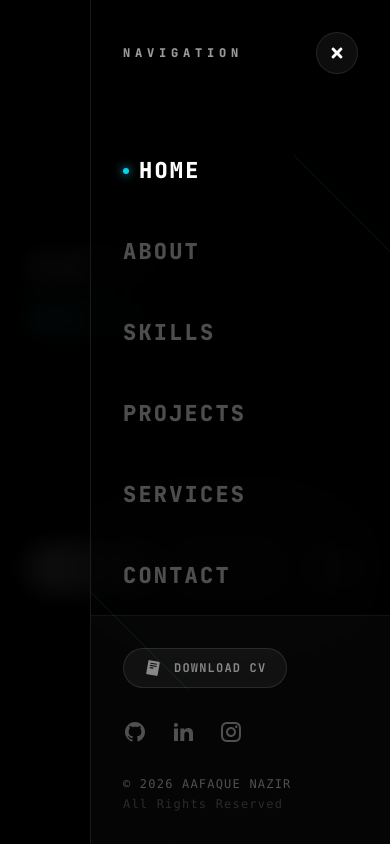
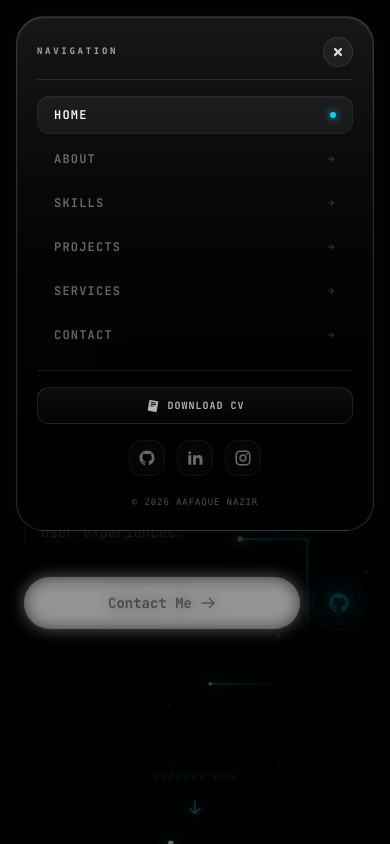
Before and after one commit to Aafaque-Nazir/Portfolio, a React (Vite) app: page / in a window 390 px wide. Both pictures are taken after a click on the button "Open Menu". Shown: the top 844 px of the page. Built offline with nearby package versions, Linux system fonts and the light colour scheme.

Commit message:
feat: implement dynamic island-style responsive navigation and home page template

```diff
--- a/src/components/Navbar.jsx
+++ b/src/components/Navbar.jsx
@@ -4,10 +4,43 @@ import {
   RiGithubFill,
   RiLinkedinFill,
   RiInstagramLine,
+  RiArrowRightLine
 } from "react-icons/ri";
 import { PiReadCvLogoFill } from "react-icons/pi";
 import { motion, AnimatePresence } from "framer-motion";
 import { NavLink, useLocation } from "react-router-dom";
+
+// Framer Motion Animation Variants for the liquid dynamic island expansion
+const menuVariants = {
+  hidden: {
+    opacity: 0,
+    height: 0,
+    transition: {
+      staggerChildren: 0.04,
+      staggerDirection: -1,
+      height: { duration: 0.35, ease: [0.16, 1, 0.3, 1] }
+    }
+  },
+  visible: {
+    opacity: 1,
+    height: "auto",
+    transition: {
+      staggerChildren: 0.06,
+      delayChildren: 0.05,
+      height: { duration: 0.45, ease: [0.16, 1, 0.3, 1] }
+    }
+  }
+};
+
+const itemVariants = {
+  hidden: { opacity: 0, y: -12, scale: 0.96 },
+  visible: {
+    opacity: 1,
+    y: 0,
+    scale: 1,
+    transition: { type: "spring", stiffness: 350, damping: 26 }
+  }
+};
 
 export default function Navbar() {
   const [menuOpen, setMenuOpen] = useState(false);
@@ -26,33 +59,57 @@ export default function Navbar() {
     { name: "Contact", path: "/contact" },
   ];
 
-  // Helper to determine the "active text" for the dynamic island
   const activeItemName = navItems.find(
     (item) => item.path === location.pathname
   )?.name || "Menu";
 
   return (
     <>
+      {/* Background overlay when menu is open on mobile */}
+      <AnimatePresence>
+        {menuOpen && (
+          <motion.div
+            initial={{ opacity: 0 }}
+            animate={{ opacity: 0.6 }}
+            exit={{ opacity: 0 }}
+            onClick={() => setMenuOpen(false)}
+            className="fixed inset-0 bg-black/70 backdrop-blur-sm z-40 lg:hidden"
+          />
+        )}
+      </AnimatePresence>
+
       <motion.header
         initial={{ opacity: 0, y: -20 }}
         animate={{ opacity: 1, y: 0 }}
         transition={{ duration: 0.8, ease: "easeOut" }}
         className="fixed top-4 md:top-6 left-0 right-0 z-50 flex justify-center px-4 pointer-events-none"
       >
-        {/* Single Minimalist Center Pill */}
-        <div className="flex items-center bg-black/40 backdrop-blur-2xl border border-white/10 shadow-[0_8px_32px_rgba(0,0,0,0.4)] rounded-full px-2 py-1.5 pointer-events-auto relative">
-          <div className="absolute inset-0 rounded-full bg-gradient-to-r from-cyan-500/0 via-cyan-500/5 to-cyan-500/0 opacity-0 hover:opacity-100 transition-opacity duration-500 pointer-events-none" />
+        {/* Dynamic Island Pill Container - Upgraded Glassmorphism, Glows & Inner Shadow */}
+        <motion.div
+          layout
+          transition={{
+            type: "spring",
+            stiffness: 320,
+            damping: 28,
+            mass: 0.75
+          }}
+          style={{ borderRadius: menuOpen ? "28px" : "9999px" }}
+          className={`flex flex-col bg-gradient-to-b from-zinc-900/95 to-black/98 backdrop-blur-3xl border border-white/15 shadow-[inset_0_1px_2px_rgba(255,255,255,0.15),0_12px_40px_rgba(0,0,0,0.6),0_0_30px_rgba(34,211,238,0.06)] pointer-events-auto overflow-hidden transition-shadow duration-500 hover:shadow-[inset_0_1px_2px_rgba(255,255,255,0.2),0_12px_45px_rgba(0,0,0,0.7),0_0_30px_rgba(34,211,238,0.12)] ${
+            menuOpen ? "w-[calc(100vw-32px)] max-w-[360px] p-5" : "px-2 py-1.5"
+          }`}
+        >
+          {/* Top Row / Resting State (Always visible) */}
+          <div className="flex items-center justify-between w-full">
 
-          {/* Center Floating Pill Menu (PC) */}
+            {/* Desktop Navbar Menu (Hidden on Mobile) */}
             <nav className="hidden lg:flex items-center gap-1">
               {navItems.map((item) => (
                 <NavLink
                   key={item.name}
                   to={item.path}
                   className={({ isActive }) =>
-                  `relative px-5 py-2 rounded-full text-xs font-semibold tracking-wider transition-all duration-300 block group uppercase ${isActive
-                    ? "text-white"
-                    : "text-white/50 hover:text-white"
+                    `relative px-5 py-2 rounded-full text-xs font-semibold tracking-wider transition-all duration-300 block group uppercase ${
+                      isActive ? "text-white" : "text-white/50 hover:text-white"
                     }`
                   }
                 >
@@ -64,7 +121,6 @@ export default function Navbar() {
                           className="absolute inset-0 bg-white/10 rounded-full shadow-[inset_0_1px_1px_rgba(255,255,255,0.2)]"
                           transition={{ type: "spring", bounce: 0.2, duration: 0.6 }}
                         >
-                        {/* Subtle glowing bottom border */}
                           <div className="absolute bottom-0 left-1/4 right-1/4 h-[1px] bg-gradient-to-r from-transparent via-cyan-400 to-transparent opacity-80" />
                         </motion.div>
                       )}
@@ -73,8 +129,7 @@ export default function Navbar() {
                   )}
                 </NavLink>
               ))}
-            {/* Download CV Button PC */}
-            <div className="w-[1px] h-4 bg-white/10 mx-2"></div>
+              <div className="w-[1px] h-4 bg-white/10 mx-2" />
               <a
                 href="/AafaqueNazirCV.pdf"
                 download
@@ -83,16 +138,17 @@ export default function Navbar() {
                 className="relative px-3 py-2 rounded-full text-white/50 hover:text-cyan-400 transition-all duration-300 block group"
               >
                 <PiReadCvLogoFill size={18} className="relative z-10" />
-              <div className="absolute inset-0 bg-white/5 rounded-full opacity-0 group-hover:opacity-100 transition-opacity"></div>
+                <div className="absolute inset-0 bg-white/5 rounded-full opacity-0 group-hover:opacity-100 transition-opacity" />
               </a>
             </nav>
 
-          {/* Mobile Menu Toggle (Dynamic Island Style) */}
-          <div className="lg:hidden flex items-center gap-3 px-3 py-1">
+            {/* Mobile Bar View (Hidden on PC/Tablet when Expanded) */}
+            {!menuOpen && (
+              <div className="lg:hidden flex items-center justify-between w-full gap-8 px-3 py-1">
                 <div className="flex items-center gap-2">
                   <span className="relative flex h-1.5 w-1.5 flex-shrink-0">
-                <span className="animate-ping absolute inline-flex h-full w-full rounded-full bg-cyan-400 opacity-75"></span>
-                <span className="relative inline-flex rounded-full h-1.5 w-1.5 bg-cyan-500"></span>
+                    <span className="animate-ping absolute inline-flex h-full w-full rounded-full bg-cyan-400 opacity-75" />
+                    <span className="relative inline-flex rounded-full h-1.5 w-1.5 bg-cyan-500 shadow-[0_0_8px_rgba(34,211,238,0.8)]" />
                   </span>
                   <AnimatePresence mode="wait">
                     <motion.span
@@ -100,7 +156,7 @@ export default function Navbar() {
                       initial={{ y: 5, opacity: 0 }}
                       animate={{ y: 0, opacity: 1 }}
                       exit={{ y: -5, opacity: 0 }}
-                  className="text-[10px] font-bold tracking-[0.2em] text-white/80 uppercase"
+                      className="text-[10px] font-bold tracking-[0.2em] text-white/90 uppercase font-mono"
                     >
                       {activeItemName}
                     </motion.span>
@@ -116,7 +172,6 @@ export default function Navbar() {
                   >
                     <PiReadCvLogoFill size={16} />
                   </a>
-
                   <button
                     onClick={toggleMenu}
                     className="flex items-center justify-center p-1.5 text-white/80 hover:text-cyan-400 transition-colors"
@@ -126,71 +181,57 @@ export default function Navbar() {
                   </button>
                 </div>
               </div>
+            )}
 
+            {/* Expanded Header View (Only visible when Expanded) */}
+            {menuOpen && (
+              <div className="flex justify-between items-center w-full pb-3 border-b border-white/10">
+                <span className="text-white/60 font-black tracking-[0.3em] uppercase text-[9px] font-mono">Navigation</span>
+                <button
+                  onClick={toggleMenu}
+                  className="text-white/85 bg-white/5 p-2 rounded-full border border-white/10 hover:text-cyan-400 hover:border-cyan-500/30 transition-all active:scale-95"
+                >
+                  <FaTimes size={12} />
+                </button>
               </div>
-      </motion.header>
+            )}
+          </div>
 
-      {/* Mobile Menu Overlay */}
+          {/* Expanded State Content (Stagger-Animates in-place on Mobile) */}
           <AnimatePresence>
             {menuOpen && (
-          <>
               <motion.div
-              initial={{ opacity: 0 }}
-              animate={{ opacity: 1 }}
-              exit={{ opacity: 0 }}
-              className="fixed inset-0 bg-black/95 backdrop-blur-md z-[60] lg:hidden"
-              onClick={toggleMenu}
-            />
-
-            <motion.div
-              initial={{ x: "100%" }}
-              animate={{ x: 0 }}
-              exit={{ x: "100%" }}
-              transition={{ type: "spring", damping: 30, stiffness: 200 }}
-              className="fixed top-0 right-0 h-full w-[300px] sm:w-[400px] bg-black/40 backdrop-blur-3xl border-l border-white/10 shadow-[0_0_50px_rgba(0,0,0,0.5)] z-[70] lg:hidden flex flex-col"
+                variants={menuVariants}
+                initial="hidden"
+                animate="visible"
+                exit="hidden"
+                className="lg:hidden flex flex-col gap-4 mt-4 relative z-10 w-full"
               >
-              <div className="absolute inset-0 pointer-events-none opacity-20 overflow-hidden">
-                <div className="absolute top-1/4 -right-10 w-40 h-[1px] bg-cyan-500/50 rotate-45" />
-                <div className="absolute bottom-1/4 -left-10 w-40 h-[1px] bg-cyan-500/50 rotate-45" />
-              </div>
-
-              <div className="flex justify-between items-center p-8 relative z-10">
-                <span className="text-white font-black tracking-[0.4em] uppercase text-[12px] opacity-60">NAVIGATION</span>
-                <motion.button
-                  whileHover={{ rotate: 90 }}
-                  onClick={toggleMenu}
-                  className="text-white bg-white/5 p-3 rounded-full border border-white/10 hover:border-cyan-500/50 hover:text-cyan-400 transition-colors"
-                >
-                  <FaTimes size={16} />
-                </motion.button>
-              </div>
-
-              <ul className="flex flex-col gap-4 p-8 relative z-10 overflow-y-auto">
-                {navItems.map((item, index) => (
-                  <motion.li
-                    key={item.name}
-                    initial={{ opacity: 0, x: 40 }}
-                    animate={{ opacity: 1, x: 0 }}
-                    transition={{ delay: index * 0.1, type: "spring" }}
-                  >
+                {/* Navigation Links */}
+                <ul className="flex flex-col gap-1.5">
+                  {navItems.map((item) => (
+                    <motion.li key={item.name} variants={itemVariants}>
                       <NavLink
                         to={item.path}
                         onClick={() => setMenuOpen(false)}
                         className={({ isActive }) =>
-                        `group relative flex items-center justify-between w-full py-4 text-[22px] sm:text-3xl font-black transition-all duration-300 ${isActive
-                          ? "text-white pl-4"
-                          : "text-white/30 hover:text-white hover:pl-4"
+                          `group relative flex items-center justify-between w-full py-2.5 px-4 text-base font-bold transition-all duration-300 rounded-xl ${
+                            isActive
+                              ? "text-white bg-white/5 border border-white/5 shadow-[inset_0_1px_1px_rgba(255,255,255,0.05)]"
+                              : "text-white/40 hover:text-white hover:bg-white/[0.02] border border-transparent"
                           }`
                         }
                       >
                         {({ isActive }) => (
                           <>
-                          {isActive && (
-                            <div className="absolute left-0 top-1/2 -translate-y-1/2 w-1.5 h-1.5 rounded-full bg-cyan-400 shadow-[0_0_10px_#22d3ee]" />
-                          )}
-                          <span className="relative z-10 tracking-[0.1em] uppercase">
+                            <span className="relative z-10 tracking-widest uppercase text-xs font-semibold">
                               {item.name}
                             </span>
+                            {isActive ? (
+                              <div className="w-1.5 h-1.5 rounded-full bg-cyan-400 shadow-[0_0_8px_#22d3ee]" />
+                            ) : (
+                              <RiArrowRightLine className="text-[10px] text-white/20 group-hover:text-cyan-400 group-hover:translate-x-0.5 transition-all" />
+                            )}
                           </>
                         )}
                       </NavLink>
@@ -198,48 +239,47 @@ export default function Navbar() {
                   ))}
                 </ul>
 
-              <div className="mt-auto p-8 bg-white/[0.02] border-t border-white/5 relative z-10">
-                {/* CV Button for Mobile */}
-                <div className="mb-8">
+                {/* Footer block */}
+                <motion.div variants={itemVariants} className="pt-4 border-t border-white/10 flex flex-col gap-4">
+                  {/* Download CV */}
                   <a
                     href="/AafaqueNazirCV.pdf"
                     download
-                    className="flex items-center gap-3 w-fit text-white/50 hover:text-cyan-400 transition-all duration-300 border border-white/10 hover:border-cyan-500/30 rounded-full px-5 py-2.5 text-xs font-bold tracking-widest uppercase bg-white/5"
+                    className="flex items-center justify-center gap-2 w-full text-white/70 hover:text-cyan-400 transition-all duration-300 border border-white/10 hover:border-cyan-500/30 rounded-xl py-2.5 text-[10px] font-bold tracking-widest uppercase bg-gradient-to-b from-white/5 to-white/[0.01] hover:shadow-[0_4px_12px_rgba(34,211,238,0.05)]"
                   >
-                    <PiReadCvLogoFill size={18} />
+                    <PiReadCvLogoFill size={14} />
                     <span>Download CV</span>
                   </a>
-                </div>
 
-                <div className="flex gap-6 mb-8">
+                  {/* Social links */}
+                  <div className="flex justify-center gap-3">
                     {[
-                    { icon: RiGithubFill, href: "https://github.com/Aafaque-Nazir", color: "hover:text-white" },
-                    { icon: RiLinkedinFill, href: "https://www.linkedin.com/in/aafaque-nazir/", color: "hover:text-cyan-400" },
-                    { icon: RiInstagramLine, href: "https://www.instagram.com/aafaque.75/", color: "hover:text-pink-500" }
+                      { icon: RiGithubFill, href: "https://github.com/Aafaque-Nazir", color: "hover:text-white hover:border-white/20 hover:bg-white/5" },
+                      { icon: RiLinkedinFill, href: "https://www.linkedin.com/in/aafaque-nazir/", color: "hover:text-cyan-400 hover:border-cyan-500/20 hover:bg-cyan-500/5" },
+                      { icon: RiInstagramLine, href: "https://www.instagram.com/aafaque.75/", color: "hover:text-pink-500 hover:border-pink-500/20 hover:bg-pink-500/5" }
                     ].map((item, i) => (
-                    <motion.a
+                      <a
                         key={i}
-                      initial={{ opacity: 0, scale: 0 }}
-                      animate={{ opacity: 1, scale: 1 }}
-                      transition={{ delay: 0.6 + (i * 0.1) }}
                         href={item.href}
                         target="_blank"
                         rel="noopener noreferrer"
-                      className={`text-white/30 transition-all duration-300 hover:scale-125 ${item.color}`}
+                        className={`text-white/40 transition-all duration-300 hover:scale-105 p-2 rounded-xl bg-white/[0.02] border border-white/5 flex items-center justify-center ${item.color}`}
                       >
-                      <item.icon size={24} />
-                    </motion.a>
+                        <item.icon size={18} />
+                      </a>
                     ))}
                   </div>
-                <div className="text-xs text-white/30 font-mono tracking-widest flex flex-col gap-1">
-                  <span>&copy; {new Date().getFullYear()} AAFAQUE NAZIR</span>
-                  <span className="opacity-50">All Rights Reserved</span>
-                </div>
+
+                  <div className="text-[9px] text-white/30 font-mono tracking-widest text-center mt-1 uppercase">
+                    &copy; {new Date().getFullYear()} AAFAQUE NAZIR
                   </div>
                 </motion.div>
-          </>
+              </motion.div>
             )}
           </AnimatePresence>
+
+        </motion.div>
+      </motion.header>
     </>
   );
 }
--- a/src/pages/Home.jsx
+++ b/src/pages/Home.jsx
@@ -123,25 +123,36 @@ const TerminalModule = () => {
 
 // 2. Project Deck Module - Fully Responsive for Mobile and Tablets
 const ProjectDeckModule = () => {
+  const [shuffledProjects, setShuffledProjects] = useState([]);
   const [activeIdx, setActiveIdx] = useState(0);
-  const featured = projects.slice(0, 3);
 
   useEffect(() => {
+    // Shuffle all projects on mount
+    const shuffled = [...projects].sort(() => Math.random() - 0.5);
+    setShuffledProjects(shuffled);
+  }, []);
+
+  useEffect(() => {
+    if (shuffledProjects.length === 0) return;
     const timer = setInterval(() => {
-      setActiveIdx((prev) => (prev + 1) % featured.length);
+      setActiveIdx((prev) => (prev + 1) % shuffledProjects.length);
     }, 5000);
     return () => clearInterval(timer);
-  }, [featured.length]);
+  }, [shuffledProjects.length]);
+
+  if (shuffledProjects.length === 0) return null;
+
+  const currentProject = shuffledProjects[activeIdx];
 
   return (
     <BentoCard colSpan="col-span-1 md:col-span-2" title="Featured Projects">
       <div className="relative h-full w-full flex flex-col justify-end sm:flex-row sm:items-stretch sm:justify-between gap-4 min-h-[280px] sm:min-h-0">
         <div className="relative z-10 flex-grow sm:max-w-[55%] pr-0 sm:pr-4 flex flex-col justify-between">
           <div>
-            <h4 className="text-sm md:text-base font-black text-white uppercase tracking-tight mt-1 truncate">{featured[activeIdx].title}</h4>
-            <p className="text-[10px] sm:text-[11px] text-slate-300 sm:text-slate-400 font-light line-clamp-2 mt-1.5 leading-relaxed">{featured[activeIdx].description}</p>
+            <h4 className="text-sm md:text-base font-black text-white uppercase tracking-tight mt-1 truncate">{currentProject.title}</h4>
+            <p className="text-[10px] sm:text-[11px] text-slate-300 sm:text-slate-400 font-light line-clamp-2 mt-1.5 leading-relaxed">{currentProject.description}</p>
             <div className="flex flex-wrap gap-1.5 mt-2.5">
-              {featured[activeIdx].techStack.slice(0, 2).map((tech, idx) => (
+              {currentProject.techStack.slice(0, 2).map((tech, idx) => (
                 <span key={idx} className="px-2 py-0.5 bg-white/5 border border-white/10 rounded-full text-[8px] font-mono font-semibold text-slate-300">
                   {tech}
                 </span>
@@ -149,7 +160,7 @@ const ProjectDeckModule = () => {
             </div>
           </div>
           <div className="mt-3">
-            <Link to={`/projects/${featured[activeIdx].id}`} className="inline-flex items-center gap-1.5 text-[9px] font-mono text-cyan-400 hover:text-cyan-300 group">
+            <Link to={`/projects/${currentProject.id}`} className="inline-flex items-center gap-1.5 text-[9px] font-mono text-cyan-400 hover:text-cyan-300 group">
               View Project <FaArrowRight className="group-hover:translate-x-1 transition-transform text-[8px]" />
             </Link>
           </div>
@@ -159,8 +170,8 @@ const ProjectDeckModule = () => {
           <AnimatePresence mode="wait">
             <motion.img
               key={activeIdx}
-              src={featured[activeIdx].image}
-              alt={featured[activeIdx].title}
+              src={currentProject.image}
+              alt={currentProject.title}
               initial={{ opacity: 0, scale: 0.95 }}
               animate={{ opacity: 1, scale: 1 }}
               exit={{ opacity: 0, scale: 0.95 }}
@@ -528,17 +539,16 @@ const Home = () => {
                 </p>
               </motion.div>
 
-              {/* CTAs */}
               <motion.div
                 initial={{ opacity: 0, y: 10 }}
                 animate={{ opacity: 1, y: 0 }}
                 transition={{ delay: 0.7, duration: 0.8 }}
-                className="flex flex-col sm:flex-row gap-4 items-start sm:items-center"
+                className="flex flex-row gap-3 items-center w-full sm:w-auto"
               >
                 <Link
                   to="/contact"
                   aria-label="Navigate to contact page"
-                  className="group relative px-8 py-4 bg-white text-black font-bold text-sm md:text-base rounded-full overflow-hidden hover:scale-[1.02] transition-transform duration-300 flex items-center gap-3 w-full sm:w-auto justify-center"
+                  className="group relative px-6 sm:px-8 py-4 bg-white text-black font-bold text-sm md:text-base rounded-full overflow-hidden hover:scale-[1.02] transition-transform duration-300 flex items-center gap-2.5 flex-grow sm:flex-none justify-center"
                 >
                   <div className="absolute inset-0 bg-gradient-to-r from-cyan-300 via-cyan-100 to-cyan-300 opacity-0 group-hover:opacity-100 transition-opacity duration-300" />
                   <span className="relative z-10 flex items-center gap-2">
@@ -550,17 +560,15 @@ const Home = () => {
                   <div className="absolute -inset-1 bg-gradient-to-r from-cyan-400 to-cyan-600 rounded-full blur opacity-30 group-hover:opacity-60 transition duration-500 -z-10" />
                 </Link>
 
-                <div className="flex gap-4 w-full sm:w-auto">
                 <a
                   href="https://github.com/Aafaque-Nazir"
                   target="_blank"
                   rel="noopener noreferrer"
                   aria-label="Visit GitHub"
-                    className="p-4 rounded-full border border-cyan-500/20 bg-cyan-500/5 backdrop-blur-sm hover:bg-cyan-500/10 hover:border-cyan-400/50 hover:text-white text-cyan-400/60 hover:shadow-[0_0_20px_rgba(34,211,238,0.1)] transition-all flex items-center justify-center"
+                  className="p-4 rounded-full border border-cyan-500/20 bg-cyan-500/5 backdrop-blur-sm hover:bg-cyan-500/10 hover:border-cyan-400/50 hover:text-white text-cyan-400/60 hover:shadow-[0_0_20px_rgba(34,211,238,0.1)] transition-all flex items-center justify-center shrink-0"
                 >
                   <FaGithub size={20} />
                 </a>
-                </div>
               </motion.div>
             </motion.div>
           </div>
```
Lines whose indentation alone changed are shown as unchanged.
